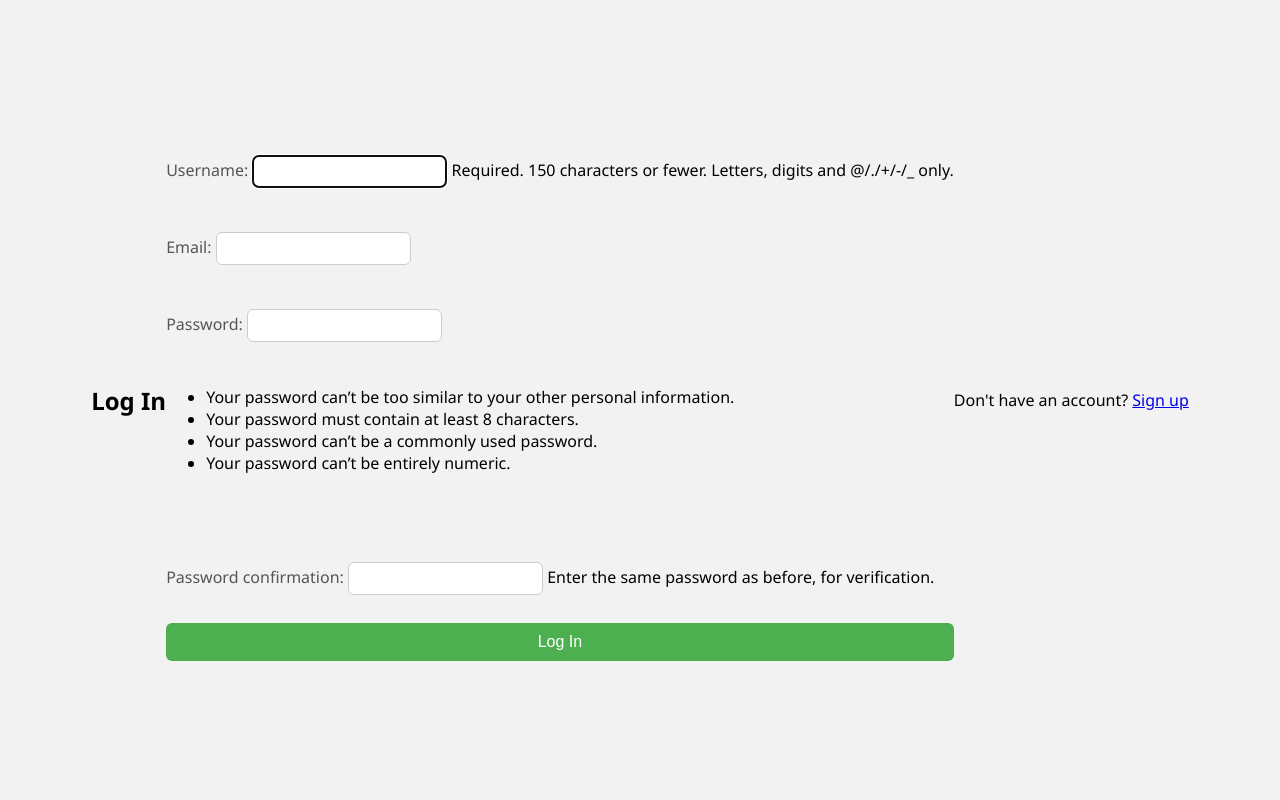
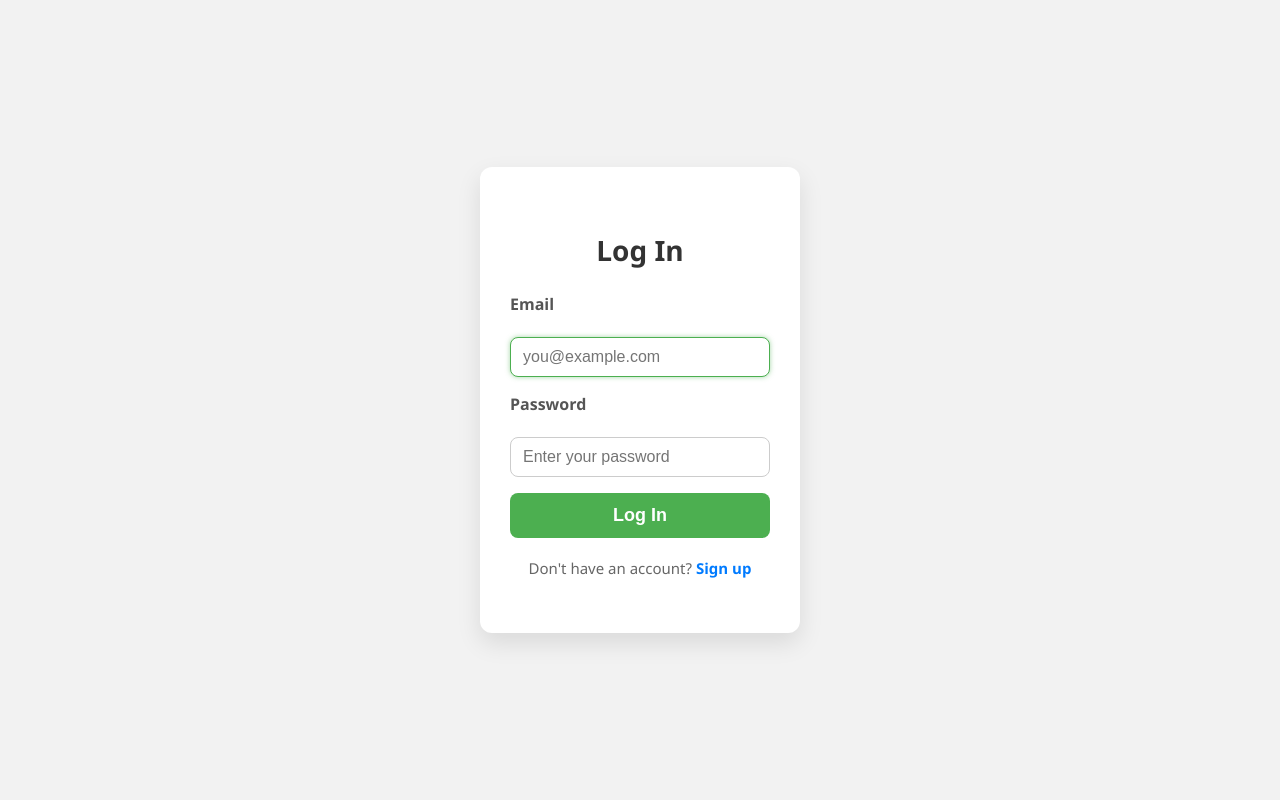
Before and after one commit to reaper0x/hair_identification_system, a Django app: template templates/login.html in a window 1280 px wide. Run offline with Django 5.2, Linux system fonts and the light colour scheme; the template is opened without the code that fills it: values that come from a table or form of the project are taken from there, others are empty; parts of the project's set-up code (start-up, migrations or seed data) failed here and were passed over.

Commit message:
Signup bugs fixed, tester version

```diff
--- a/accounts/forms.py
+++ b/accounts/forms.py
@@ -9,4 +9,4 @@ class CustomUserCreationForm(UserCreationForm):
 
     class Meta:
         model = User
-        fields = ("username", "email", "password1", "password2")
+        fields = ("username", "email", "password")
--- a/accounts/models.py
+++ b/accounts/models.py
@@ -1,7 +1,5 @@
 from django.contrib.auth.models import AbstractUser
 from django.db import models
-
-is_active = models.BooleanField(default=False)
 
 class CustomUser(AbstractUser):
     ROLE_CHOICES = [
@@ -9,4 +7,15 @@ class CustomUser(AbstractUser):
         ('admin', 'Administrator'),
         ('viewer', 'Viewer'),
     ]
-    role = models.CharField(max_length=50, choices=ROLE_CHOICES)
+
+    # Override username to make it non-unique
+    username = models.CharField(max_length=150, unique=False)
+    email = models.EmailField(unique=True)  # Use email for login
+    role = models.CharField(max_length=50, choices=ROLE_CHOICES, default='viewer')
+    is_active = models.BooleanField(default=False)  # For email verification
+
+    USERNAME_FIELD = 'email'
+    REQUIRED_FIELDS = ['username']  # Required when creating a user via createsuperuser
+
+    def __str__(self):
+        return self.email
--- a/accounts/urls.py
+++ b/accounts/urls.py
@@ -1,5 +1,6 @@
 from django.urls import path
 from . import views
+from .views import signup_page
 from rest_framework_simplejwt.views import TokenObtainPairView, TokenRefreshView
 
 app_name = 'accounts'
@@ -10,6 +11,7 @@ urlpatterns = [
     path('login/', views.login_view, name='login'),
     path('logout/', views.logout_view, name='logout'),
     path('home/', views.home_view, name='home'),
+    path('signup/', signup_page, name='signup_page'),
 
     # API-based signup and email verification
     path('api/signup/', views.RegisterView.as_view(), name='api_signup'),
--- a/docker-compose.yaml
+++ b/docker-compose.yaml
@@ -78,7 +78,7 @@ services:
       context: .
       dockerfile: Dockerfile
     container_name: hair_id_celery
-    command: celery -A backend.celery worker --loglevel=info
+    command: ["celery", "-A", "backend.celery", "worker", "--loglevel=info"]
     volumes:
       - .:/app
       - media_volume:/app/media
@@ -101,7 +101,7 @@ services:
       context: .
       dockerfile: Dockerfile
     container_name: hair_id_celery_beat
-    command: celery -A backend.celery beat --loglevel=info
+    command: ["celery", "-A", "backend.celery", "beat", "--loglevel=info"]
     volumes:
       - .:/app
     environment:
--- a/static/css/login.css
+++ b/static/css/login.css
@@ -1,7 +1,12 @@
+/* Reset base */
+* {
+    box-sizing: border-box;
+}
+
 body {
     margin: 0;
     padding: 0;
-    font-family: "Segoe UI", sans-serif;
+    font-family: "Segoe UI", Tahoma, Geneva, Verdana, sans-serif;
     background-color: #f2f2f2;
     display: flex;
     justify-content: center;
@@ -11,45 +16,62 @@ body {
 
 .login-container {
     background-color: #fff;
-    padding: 40px;
-    border-radius: 10px;
-    box-shadow: 0 8px 16px rgba(0,0,0,0.1);
-    width: 300px;
+    padding: 40px 30px;
+    border-radius: 12px;
+    box-shadow: 0 10px 25px rgba(0,0,0,0.1);
+    width: 320px;
     text-align: center;
+    transition: box-shadow 0.3s ease;
+}
+
+.login-container:hover {
+    box-shadow: 0 15px 30px rgba(0,0,0,0.15);
 }
 
 .login-container h2 {
     margin-bottom: 24px;
-    font-size: 24px;
+    font-size: 28px;
     color: #333;
+    font-weight: 700;
 }
 
 form {
     display: flex;
     flex-direction: column;
-    gap: 12px;
+    gap: 16px;
+    text-align: left;
 }
 
 label {
-    text-align: left;
-    font-weight: 500;
+    font-weight: 600;
     color: #555;
+    margin-bottom: 6px;
 }
 
 input {
-    padding: 8px;
-    border: 1px solid #ccc;
-    border-radius: 6px;
+    padding: 10px 12px;
+    border: 1.8px solid #ccc;
+    border-radius: 8px;
+    font-size: 16px;
+    transition: border-color 0.3s ease;
+}
+
+input:focus {
+    border-color: #4CAF50;
+    outline: none;
+    box-shadow: 0 0 5px rgba(76, 175, 80, 0.5);
 }
 
 button {
     background-color: #4CAF50;
     color: white;
-    padding: 10px;
+    padding: 12px;
     border: none;
-    border-radius: 6px;
+    border-radius: 8px;
     cursor: pointer;
-    font-size: 16px;
+    font-size: 18px;
+    font-weight: 600;
+    transition: background-color 0.3s ease;
 }
 
 button:hover {
@@ -57,21 +79,32 @@ button:hover {
 }
 
 .signup-text {
-    margin-top: 16px;
-    font-size: 14px;
+    margin-top: 20px;
+    font-size: 15px;
+    color: #666;
+    text-align: center;
 }
 
 .signup-text a {
     color: #007bff;
     text-decoration: none;
+    font-weight: 600;
+    transition: color 0.3s ease;
 }
 
 .signup-text a:hover {
+    color: #0056b3;
     text-decoration: underline;
 }
 
 .error {
-    color: red;
+    color: #d32f2f;
+    background-color: #fce4e4;
+    border: 1px solid #d32f2f;
+    border-radius: 6px;
+    padding: 8px 12px;
     margin-bottom: 10px;
     font-size: 14px;
+    text-align: center;
+    font-weight: 600;
 }
--- a/static/css/js/signup.js
+++ b/static/js/signup.js
@@ -28,6 +28,7 @@ if (form) {
       password: form.password.value,
     };
 
+
     try {
       const response = await fetch('/accounts/api/signup/', {
         method: 'POST',
@@ -37,10 +38,11 @@ if (form) {
         },
         body: JSON.stringify(data),
       });
+      console.log(response);
 
       const result = await response.json();
+      console.log(result);
       messageDiv.textContent = result.message || 'Check your email to verify your account.';
-
       messageDiv.className = response.ok ? 'success' : 'error';
       if (response.ok) form.reset();
     } catch (err) {
--- a/templates/login.html
+++ b/templates/login.html
@@ -3,19 +3,52 @@
 <html lang="en">
 <head>
     <meta charset="UTF-8" />
+    <meta name="viewport" content="width=device-width, initial-scale=1" />
     <title>Log In</title>
     <link rel="stylesheet" href="{% static 'css/login.css' %}">
 </head>
 <body>
-    <h2>Log In</h2>
-    <form method="post" action="{% url 'accounts:login' %}">
-        {% csrf_token %}
-        {{ form.as_p }}
-        <button type="submit">Log In</button>
-    </form>
-    {% if form.errors %}
-        <p class="error">Invalid login credentials, please try again.</p>
-    {% endif %}
-    <p class="signup">Don't have an account? <a href="{% url 'accounts:signup' %}">Sign up</a></p>
+    <div class="login-container" role="main" aria-labelledby="login-title">
+        <h2 id="login-title">Log In</h2>
+        <form method="post" action="" novalidate>
+            {% csrf_token %}
+
+            <label for="id_email">Email</label>
+            <input
+                type="email"
+                name="email"
+                id="id_email"
+                placeholder="you@example.com"
+                required
+                autofocus
+                aria-required="true"
+            />
+
+            <label for="id_password">Password</label>
+            <input
+                type="password"
+                name="password"
+                id="id_password"
+                placeholder="Enter your password"
+                required
+                aria-required="true"
+            />
+
+            <button type="submit" aria-label="Log In">Log In</button>
+        </form>
+
+        {% if messages %}
+            <div class="messages" role="alert" aria-live="assertive">
+                {% for message in messages %}
+                    <p class="error">{{ message }}</p>
+                {% endfor %}
+            </div>
+        {% endif %}
+
+        <p class="signup-text">
+            Don't have an account?
+            <a href="{% url 'accounts:signup' %}" aria-label="Sign up for a new account">Sign up</a>
+        </p>
+    </div>
 </body>
 </html>
```
Also changed, not shown: accounts/backend.py (added, +18 -0 lines), accounts/views.py (+7 -5 lines), backend/settings.py (+7 -2 lines), templates/signup.html (+20 -19 lines), accounts/migrations/0002_remove_customuser_institution_and_more.py (added), accounts/migrations/0003_alter_customuser_email_alter_customuser_is_active_and_more.py (added), db.sqlite3.
